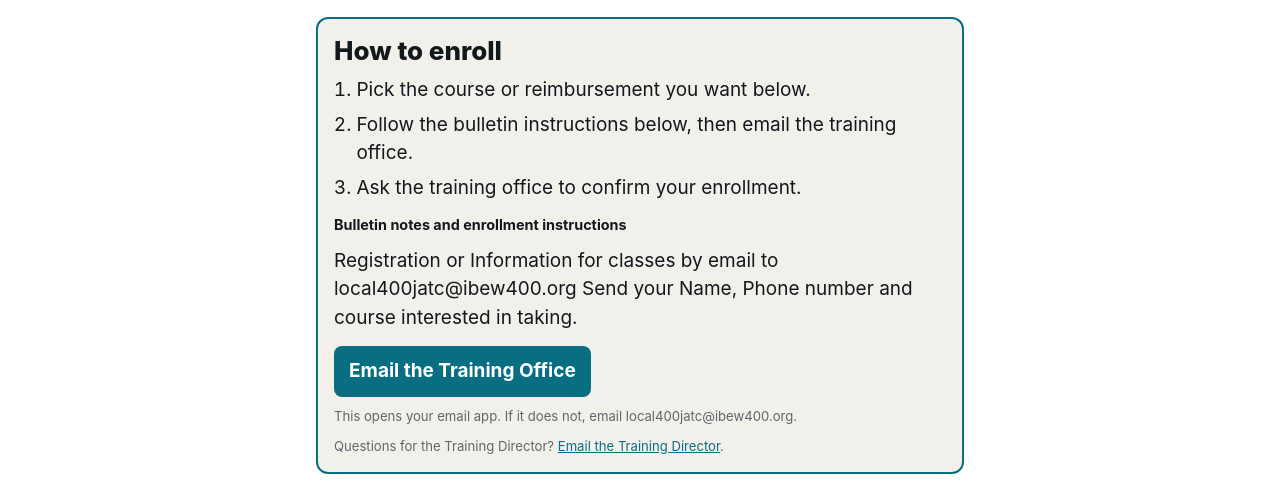
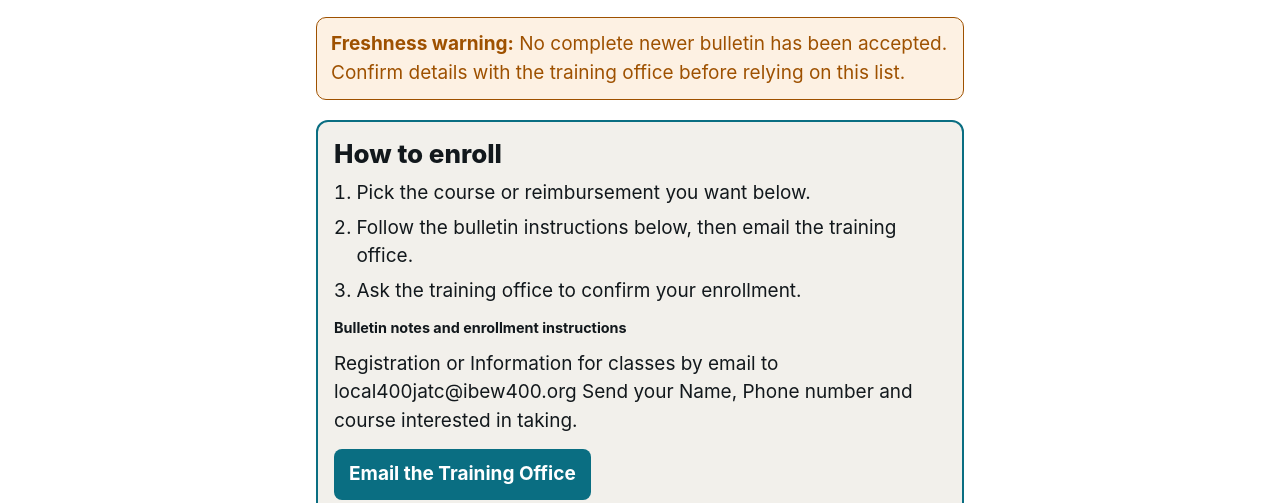
Before and after one commit to jmcnutty24/ibew-jobs-alerts, a plain HTML site: page training.html in a window 1280 px wide. Shown: the part 198-701 px from the top of the page. Drawn offline with Linux system fonts and the light colour scheme.

Commit message:
Publish member site 4d897565
Manifest sha256: 4d8975656d1b8fd43f037c5f34609901dc9433fc983275eb674b053c15534672

```diff
--- a/training.html
+++ b/training.html
@@ -232,7 +232,7 @@ dd{margin:0;min-width:0}
 <time datetime="2026-10-28">
 October 28, 2026</time></p>
 </header>
-
+<aside class="warning" role="alert"><strong>Freshness warning:</strong> No complete newer bulletin has been accepted. Confirm details with the training office before relying on this list.</aside>
 <section class="enroll" id="enroll" aria-labelledby="enroll-heading">
 <h2 id="enroll-heading">How to enroll</h2>
 <ol>
```
